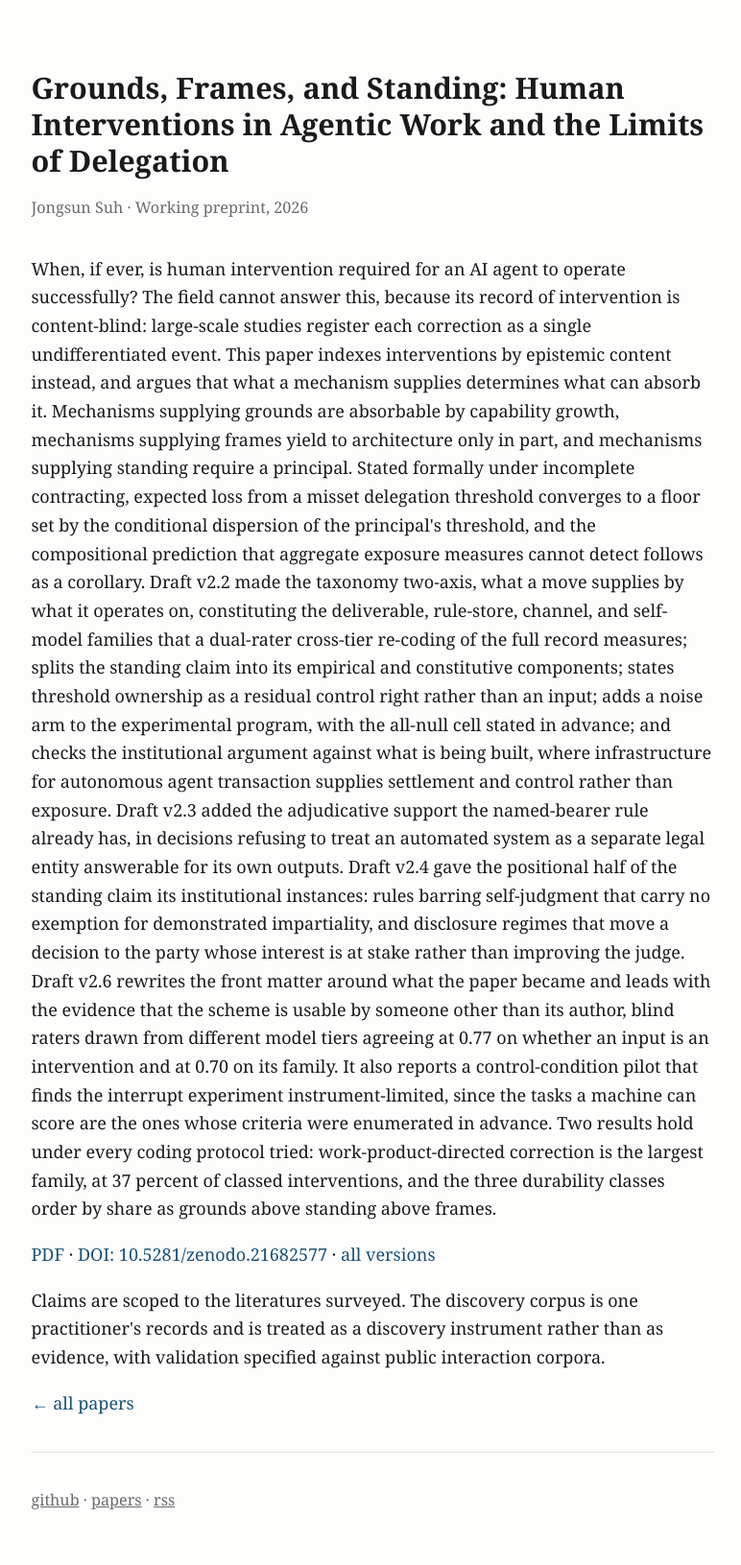
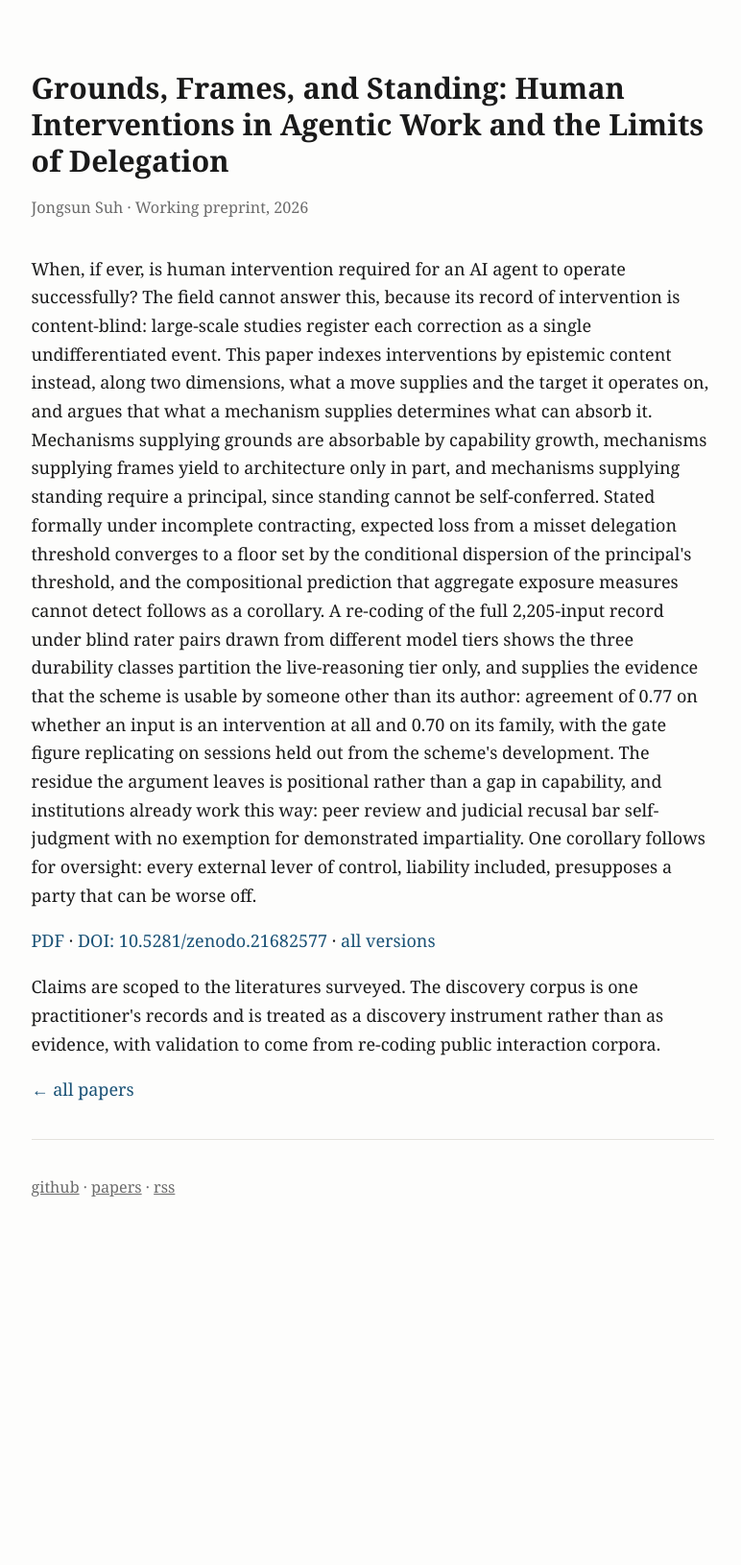
Before and after one commit to MajorLift/blog, a Jekyll site: the page built from papers/grounds-frames-standing.md, in a window 1280 px wide. Shown: the whole page at 96% size, without its empty margins (252-1024 px from the left). Built offline with Jekyll 4.4.1, drawn with Linux system fonts in a browser that asks for light colours; after the commit the page ends 1305 px from its top, so only the background shows below that.

Commit message:
Papers page: replace the accreted changelog with a standing description
The page abstract had become a version history. Four sentences narrated
what v2.2, v2.3, v2.4, and v2.6 each added, which tells a reader about
the document's drafting rather than about the paper, and duplicates what
the concept DOI's all-versions link already provides.

Rewritten as a description of what the paper argues, with no version
narration: the content-blindness problem, the two-dimensional axis, the
durability partition and its formal floor, the re-coding with the
reliability evidence that the scheme is usable by someone other than its
author, the positional residue with its institutional instances, and the
oversight corollary. Mirrors the paper's own abstract, which now leads
with reliability rather than composition.

Also retires 'work-product-directed correction', a term the paper
dropped when the family name was unified on deliverable-directed, and
which had survived here. And aligns the closing caveat with the paper's
wording, validation coming from re-coding public corpora rather than
being 'specified against' them.

Co-Authored-By: Claude Fable 5 <noreply@anthropic.com>
Claude-Session: https://claude.ai/code/session_01Mw4tWepsNeMrRtN4bcbTv5

```diff
--- a/papers/grounds-frames-standing.md
+++ b/papers/grounds-frames-standing.md
@@ -18,35 +18,23 @@ citation:
 When, if ever, is human intervention required for an AI agent to operate successfully? The
 field cannot answer this, because its record of intervention is content-blind: large-scale
 studies register each correction as a single undifferentiated event. This paper indexes
-interventions by epistemic content instead, and argues that what a mechanism supplies
-determines what can absorb it. Mechanisms supplying grounds are absorbable by capability
-growth, mechanisms supplying frames yield to architecture only in part, and
-mechanisms supplying standing require a principal. Stated formally under incomplete
-contracting, expected loss from a misset delegation threshold converges to a floor set by the
-conditional dispersion of the principal's threshold, and the compositional prediction that
-aggregate exposure measures cannot detect follows as a corollary. Draft v2.2 made the
-taxonomy two-axis, what a move supplies by what it operates on, constituting the
-deliverable, rule-store, channel, and self-model families that a dual-rater cross-tier
-re-coding of the full record measures; splits the standing claim into its empirical and
-constitutive components; states threshold ownership as a residual control right rather
-than an input; adds a noise arm to the experimental program, with the all-null cell
-stated in advance; and checks the institutional argument against what is being
-built, where infrastructure for autonomous agent transaction supplies settlement and
-control rather than exposure. Draft v2.3 added the adjudicative support the named-bearer
-rule already has, in decisions refusing to treat an automated system as a separate legal
-entity answerable for its own outputs. Draft v2.4 gave the positional half of the
-standing claim its institutional instances: rules barring self-judgment that carry no
-exemption for demonstrated impartiality, and disclosure regimes that move a decision to
-the party whose interest is at stake rather than improving the judge. Draft v2.6 rewrites
-the front matter around what the paper became and leads with the evidence that the scheme
-is usable by someone other than its author, blind raters drawn from different model tiers
-agreeing at 0.77 on whether an input is an intervention and at 0.70 on its family. It also
-reports a control-condition pilot that finds the interrupt experiment instrument-limited,
-since the tasks a machine can score are the ones whose criteria were enumerated in
-advance. Two results hold under every coding protocol tried:
-work-product-directed correction is the largest family, at 37 percent of classed
-interventions, and the three durability classes order by share as grounds above standing
-above frames.
+interventions by epistemic content instead, along two dimensions, what a move supplies and
+the target it operates on, and argues that what a mechanism supplies determines what can
+absorb it. Mechanisms supplying grounds are absorbable by capability growth, mechanisms
+supplying frames yield to architecture only in part, and mechanisms supplying standing
+require a principal, since standing cannot be self-conferred. Stated formally under
+incomplete contracting, expected loss from a misset delegation threshold converges to a
+floor set by the conditional dispersion of the principal's threshold, and the compositional
+prediction that aggregate exposure measures cannot detect follows as a corollary.
+A re-coding of the full 2,205-input record under blind rater pairs drawn from different
+model tiers shows the three durability classes partition the live-reasoning tier only, and
+supplies the evidence that the scheme is usable by someone other than its author: agreement
+of 0.77 on whether an input is an intervention at all and 0.70 on its family, with the gate
+figure replicating on sessions held out from the scheme's development. The residue the
+argument leaves is positional rather than a gap in capability, and institutions already
+work this way: peer review and judicial recusal bar self-judgment with no exemption for
+demonstrated impartiality. One corollary follows for oversight: every external lever of
+control, liability included, presupposes a party that can be worse off.
 </p>
 
 <p>
@@ -57,7 +45,7 @@ above frames.
 
 <p>Claims are scoped to the literatures surveyed. The discovery corpus is one practitioner's
 records and is treated as a discovery instrument rather than as evidence, with validation
-specified against public interaction corpora.</p>
+to come from re-coding public interaction corpora.</p>
 </article>
 
 <p><a href="{{ '/papers/' | relative_url }}">&larr; all papers</a></p>
```
